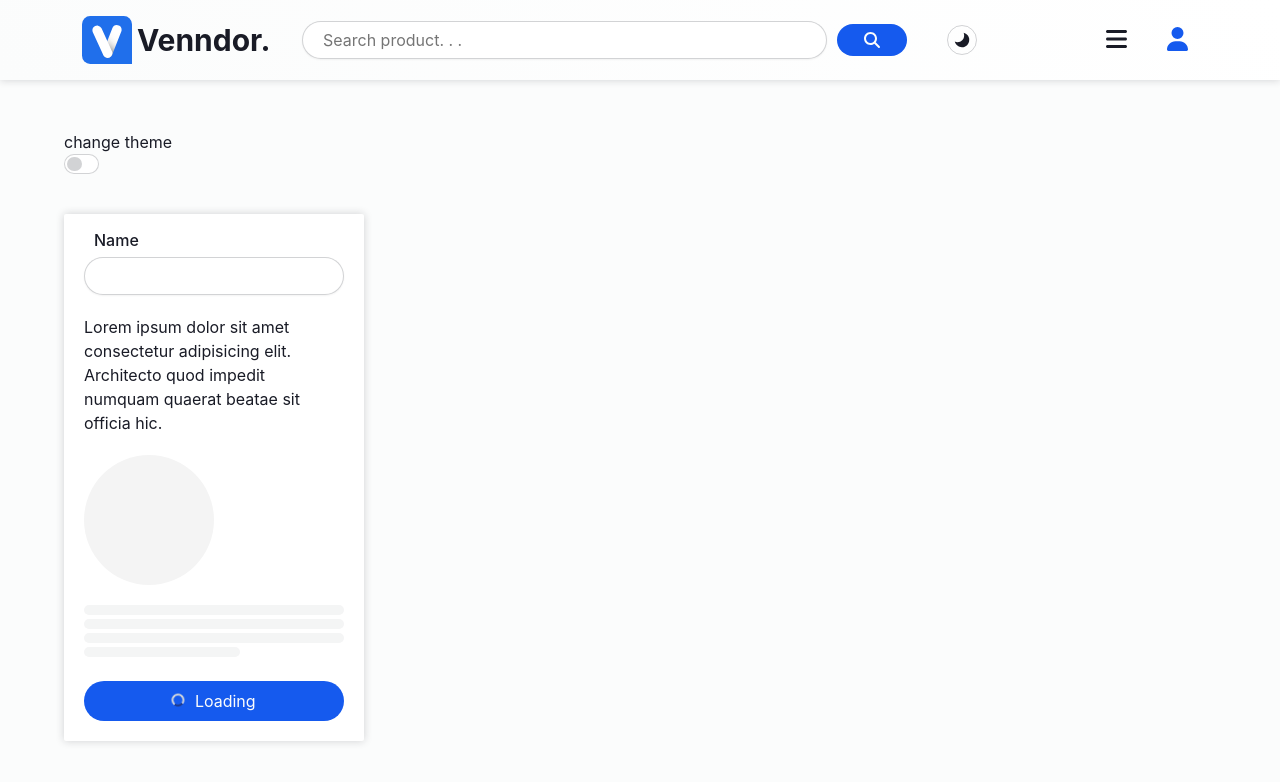
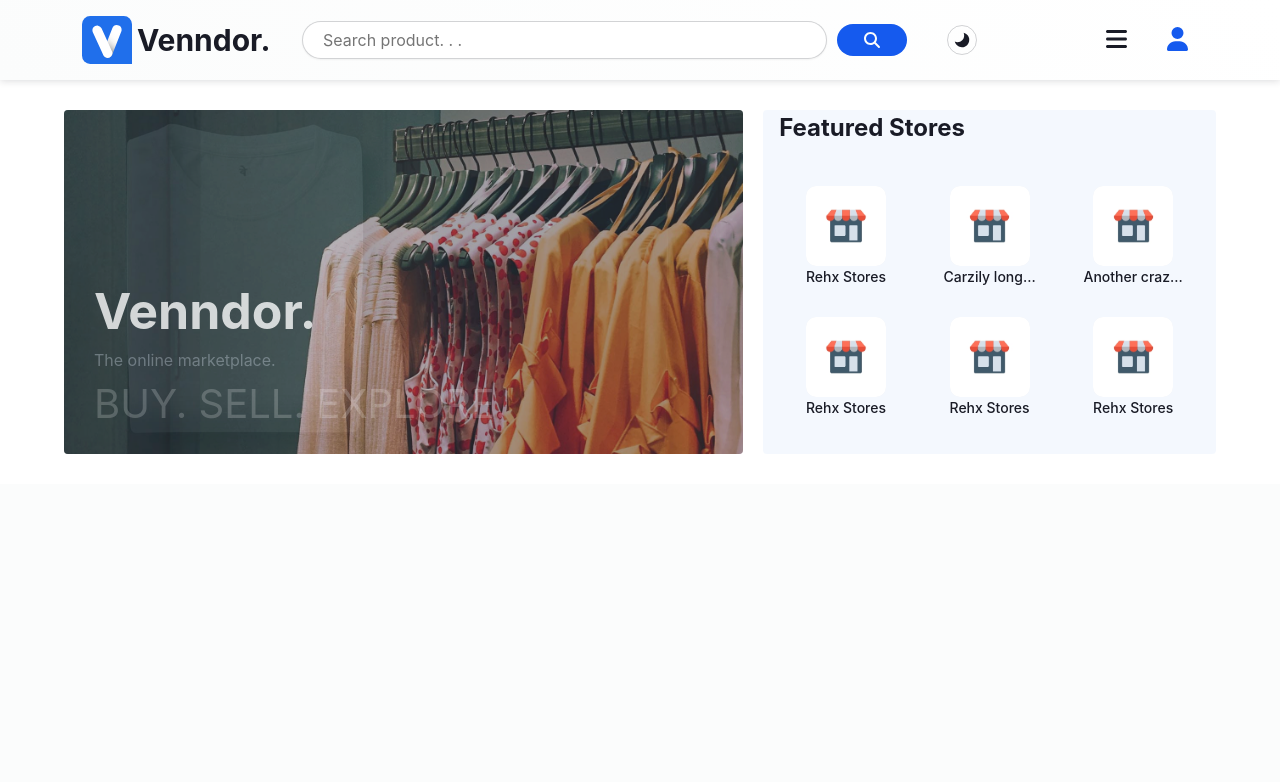
Before and after one commit to ajiohjesse/Venndor-Latest, a Next.js app: page / in a window 1280 px wide. Shown: the top 782 px of the page. Built offline with nearby package versions, Linux system fonts and the light colour scheme.

Commit message:
Added slider and featured stores.

```diff
--- /dev/null
+++ b/components/Featured.jsx
@@ -0,0 +1,112 @@
+import styles from "../styles/Featured.module.css";
+import product1 from "../public/images/shoe.jpg";
+import product2 from "../public/images/bags.jpg";
+import slide1 from "../public/images/clothes.jpg";
+import slide2 from "../public/images/shirts.jpg";
+import slide3 from "../public/images/buysell.jpg";
+import Image from "next/image";
+import Slider from "../lib/Slider";
+import { useEffect, useState } from "react";
+import FeaturedStore from "./FeaturedStore";
+
+const Featured = () => {
+  useEffect(() => {
+    const slider = new Slider("featuredSlider");
+    slider.play();
+  }, []);
+
+  const slides = [
+    {
+      Image: slide1,
+    },
+    {
+      Image: slide2,
+    },
+    {
+      Image: product1,
+    },
+    {
+      Image: slide3,
+    },
+  ];
+
+  const stores = [
+    {
+      image: product1,
+      title: "Rehx Stores",
+      rating: 4,
+      slug: "store",
+    },
+    {
+      image: product2,
+      title: "Carzily long title for a store",
+      rating: 3.5,
+      slug: "store",
+    },
+    {
+      image: product1,
+      title: "Another crazily long name that should not be written",
+      rating: 2,
+      slug: "store",
+    },
+    {
+      image: product2,
+      title: "Rehx Stores",
+      rating: 5,
+      slug: "store",
+    },
+    {
+      image: product1,
+      title: "Rehx Stores",
+      rating: 4,
+      slug: "store",
+    },
+    {
+      image: product1,
+      title: "Rehx Stores",
+      rating: 2.5,
+      slug: "store",
+    },
+  ];
+
+  return (
+    <div className={styles.featured}>
+      <div className={styles.container}>
+        <div className={styles.grid}>
+          <div className={styles.slider} id="featuredSlider">
+            {slides.map((slide, index) => (
+              <div className={["slide", styles.slide].join(" ")} key={index}>
+                <Image
+                  src={slide.Image}
+                  layout="fill"
+                  objectFit="cover"
+                  objectPosition="center"
+                  placeholder="blur"
+                  alt="Venndor"
+                />
+                <div className={styles.slideFilter}></div>
+                <div className={styles.slideText}>
+                  <h1>Venndor.</h1>
+                  <p>The online marketplace.</p>
+                  <h3>BUY. SELL. EXPLORE.</h3>
+                </div>
+              </div>
+            ))}
+          </div>
+
+          <div className={styles.stores}>
+            <h3 className={styles.storeHeading}>Featured Stores</h3>
+
+            <div className={styles.storeGrid}>
+              {stores.map((store, index) => (
+                <FeaturedStore store={store} key={index} />
+              ))}
+            </div>
+          </div>
+        </div>
+      </div>
+    </div>
+  );
+};
+
+export default Featured;
--- /dev/null
+++ b/components/FeaturedStore.jsx
@@ -0,0 +1,41 @@
+import styles from "../styles/FeaturedStore.module.css";
+import { stringLength } from "../lib/stringLength";
+import LoadingImage from "./ui/LoadingImage";
+import Spinner from "./ui/Spinner";
+import storeAvatar from "../public/images/storeAvatar.jpg";
+import { useState } from "react";
+import Image from "next/image";
+import Router from "next/router";
+
+const FeaturedStore = ({ store }) => {
+  const [storeLoading, setStoreLoading] = useState(false);
+
+  return (
+    <div
+      className={styles.store}
+      onClick={() => {
+        setStoreLoading(true);
+        Router.push("/store/id");
+      }}
+    >
+      <div className={styles.storeImg}>
+        {storeLoading && (
+          <div className={styles.spinner}>
+            <Spinner />
+          </div>
+        )}
+        <Image
+          src={storeAvatar}
+          layout="fill"
+          objectFit="cover"
+          objectPosition="center"
+        />
+        <LoadingImage />
+      </div>
+
+      <h4>{stringLength(store.title, 12)}</h4>
+    </div>
+  );
+};
+
+export default FeaturedStore;
--- /dev/null
+++ b/lib/Slider.js
@@ -0,0 +1,107 @@
+class Slider {
+  /**
+   *@params id: String or Props = {
+   * id: String,
+   * timer: Number,
+   * animation: String,
+   * }
+   *
+   * @returns a slider object with the methods play() and pause().
+   * The "id" is the only mandatroy argument.
+   *
+   * @copyright RehxMedia. Designed by Jesse Ajioh.
+   */
+
+  constructor(props) {
+    let id, timer, animation;
+    if (typeof props === "object") {
+      id = props.id;
+      timer = props.timer;
+      animation = props.animation;
+    } else {
+      id = props;
+    }
+
+    //====== VARIABLES AND INTERNAL FUNCTIONS ========//
+    const sliderNode = document.getElementById(id);
+    const slides = sliderNode.querySelectorAll(".slide");
+    const playBtn = sliderNode.querySelector(".slider-play-btn");
+    const pauseBtn = sliderNode.querySelector(".slider-pause-btn");
+    let count = 1;
+    let sliderInterval;
+
+    //check for custom animation
+    if (!animation) {
+      sliderNode.style.position = "relative";
+      slides.forEach(slide => {
+        slide.style.width = "100%";
+        slide.style.height = "100%";
+        slide.style.position = "absolute";
+        slide.style.top = 0;
+        slide.style.left = 0;
+        slide.style.opacity = 0;
+        slide.style.transition = "all 1.5s cubic-bezier(0.7, 0.07, 0.52, 1.01)";
+        slide.style.overflow = "hidden";
+      });
+    }
+
+    //carries out the actual changing of slides
+    const changeSlide = index => {
+      slides.forEach(slide => {
+        if (animation) {
+          slide.classList.remove(animation);
+        } else {
+          slide.style.opacity = 0;
+        }
+      });
+
+      if (animation) {
+        slides[index].classList.add(animation);
+      } else {
+        slides[index].style.opacity = 1;
+      }
+    };
+
+    //called each time slide is to be changed
+    const slideLoop = () => {
+      if (count < slides.length) {
+        changeSlide(count);
+        count++;
+      } else {
+        count = 0;
+        changeSlide(count);
+        count++;
+      }
+    };
+
+    //======== METHODS ==========//
+    this.play = () => {
+      sliderInterval = setInterval(slideLoop, timer ? timer : 5000);
+    };
+    this.pause = () => {
+      clearInterval(sliderInterval);
+    };
+
+    //========== EVENT LISTENERS ============//
+    document.addEventListener("DOMContentLoaded", changeSlide(0));
+    pauseBtn?.addEventListener("click", () => {
+      this.pause();
+      pauseBtn.classList.add("hide");
+      playBtn.classList.remove("hide");
+    });
+    playBtn?.addEventListener("click", () => {
+      this.play();
+      playBtn.classList.add("hide");
+      pauseBtn.classList.remove("hide");
+    });
+    document.addEventListener("visibilitychange", () => {
+      if (document.visibilityState === "visible") {
+        this.play();
+      } else {
+        this.pause();
+      }
+    });
+  }
+}
+
+export default Slider;
--- /dev/null
+++ b/lib/stringLength.js
@@ -0,0 +1,10 @@
+export const stringLength = (strg, length) => {
+  const string = String(strg);
+  const stringArray = Array.from(string);
+  const stringLength = stringArray.length;
+  if (stringLength > length) {
+    stringArray.splice(length);
+    stringArray.push("...");
+  }
+  return stringArray.join("");
+};
--- a/pages/index.jsx
+++ b/pages/index.jsx
@@ -1,5 +1,6 @@
 import Head from "next/head";
 import { useEffect, useState } from "react";
+import Featured from "../components/Featured";
 import Button from "../components/ui/Button";
 import Input from "../components/ui/Input";
 import LoadingImage from "../components/ui/LoadingImage";
@@ -15,30 +16,7 @@ export default function Home() {
         <title>Venndor - The Online Marketplace</title>
       </Head>
 
-      <section className="section">
-        <div className="container">
-          <button onClick={() => setTheme(inactiveTheme)}>change theme</button>
-          <Toggler active={active} onClick={() => setActive(!active)} />
-          <div className="card">
-            <Input label="Name" />
-            Lorem ipsum dolor sit amet consectetur adipisicing elit. Architecto
-            quod impedit numquam quaerat beatae sit officia hic.
-            <div className="image">
-              <LoadingImage />
-            </div>
-            <div>
-              <LoadingText />
-              <LoadingText />
-              <LoadingText />
-              <LoadingText sm />
-            </div>
-            <Button color="primary">
-              <Spinner size="sm" />
-              Loading
-            </Button>
-          </div>
-        </div>
-      </section>
+      <Featured />
     </>
   );
 }
--- /dev/null
+++ b/styles/Featured.module.css
@@ -0,0 +1,103 @@
+.featured {
+  width: 100%;
+  max-width: var(--max-width);
+  padding: 3rem 0 3rem;
+  background-color: var(--fff);
+}
+
+.container {
+  width: 90%;
+  margin: 0 auto;
+}
+
+.container > h2 {
+  margin-bottom: 3rem;
+}
+
+.grid {
+  display: grid;
+  grid-template-columns: 1.5fr 1fr;
+  gap: 2rem;
+}
+
+.slider {
+  width: 100%;
+  /* box-shadow: var(--shadow-color); */
+  border-radius: 4px;
+}
+
+.slide {
+  position: relative;
+  width: 100%;
+  height: 100%;
+  border-radius: 4px;
+  overflow: hidden;
+}
+
+.slideFilter {
+  position: absolute;
+  top: 0;
+  bottom: 0;
+  left: 0;
+  right: 0;
+  background-color: rgba(0, 0, 0, 0.301);
+}
+
+.slideText {
+  position: absolute;
+  left: 30px;
+  bottom: 30px;
+  color: var(--white);
+  width: 90%;
+  line-height: 1;
+}
+
+.slideText > h1 {
+  font-size: 5rem;
+  font-weight: 700;
+  opacity: 0.8;
+}
+
+.slideText > p {
+  color: var(--white2);
+}
+
+.slideText > h3 {
+  font-size: 4rem;
+  opacity: 0.2;
+}
+
+.stores {
+  width: 100%;
+  height: 100%;
+  display: grid;
+  background-color: var(--bg2);
+  padding: 0 1.6rem 1.6rem;
+  border-radius: 4px;
+  /* box-shadow: var(--shadow-color); */
+}
+
+.storeHeading {
+  font-size: 2.4rem;
+  font-weight: 700;
+  margin-bottom: 4rem;
+}
+
+.storeGrid {
+  display: grid;
+  gap: 1rem;
+  grid-template-columns: repeat(3, 1fr);
+}
+
+/* Media Query for low resolution  Tablets, Ipads */
+@media (max-width: 768px) {
+  .grid {
+    display: grid;
+    grid-template-columns: 1fr;
+    gap: 2rem;
+  }
+
+  .slider {
+    height: 250px;
+  }
+}
--- /dev/null
+++ b/styles/FeaturedStore.module.css
@@ -0,0 +1,41 @@
+
+.store {
+  display: flex;
+  flex-direction: column;
+  align-items: center;
+  cursor: pointer;
+  transition: var(--transition);
+}
+
+.store:hover {
+  scale: 1.1;
+}
+
+.store > h4 {
+  margin-bottom: 2rem;
+  font-weight: 500;
+  text-align: center;
+  font-size: 1.4rem;
+}
+
+.storeImg {
+  position: relative;
+  height: 80px;
+  width: 80px;
+  border-radius: 10px;
+  overflow: hidden;
+}
+
+.storeImg > span {
+  z-index: 1;
+}
+
+.spinner {
+  z-index: 2;
+  position: absolute;
+  background-color: rgba(0, 0, 0, 0.548);
+  width: 100%;
+  height: 100%;
+  display: grid;
+  place-items: center;
+}
```
